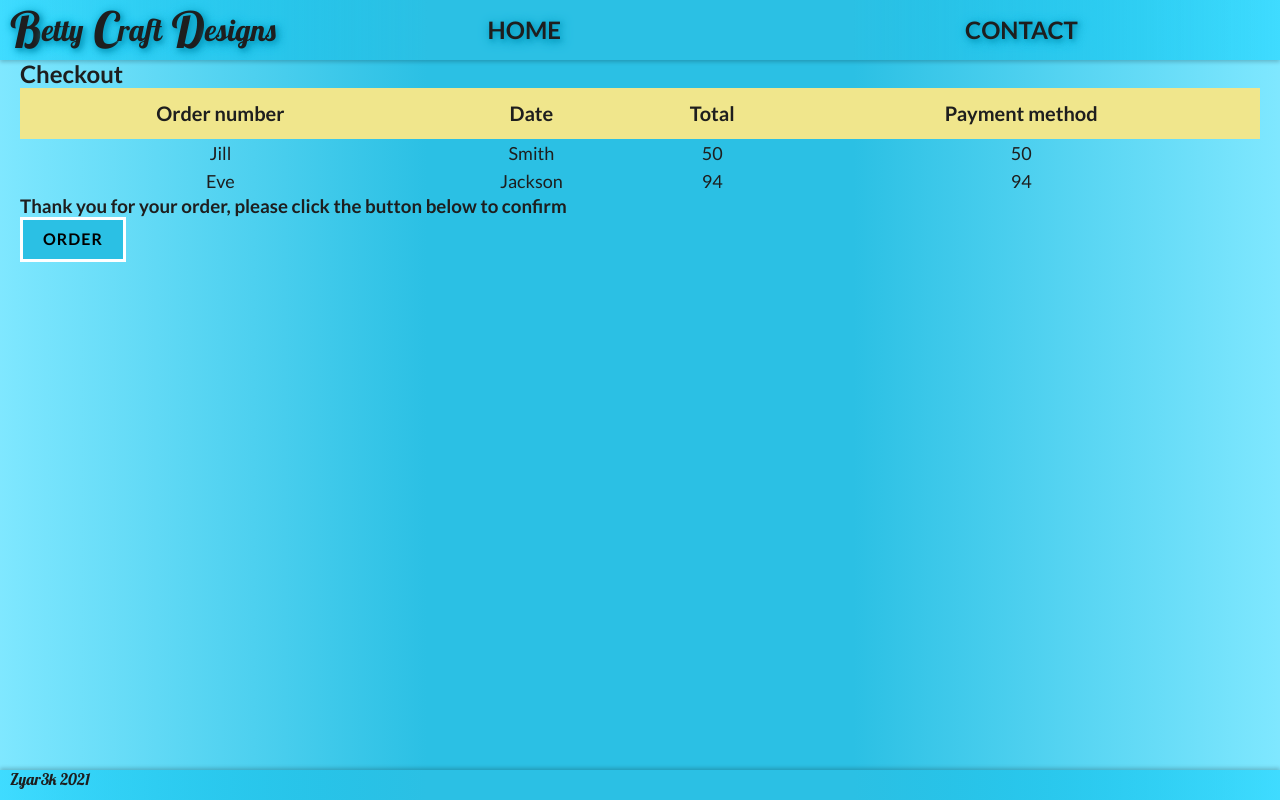
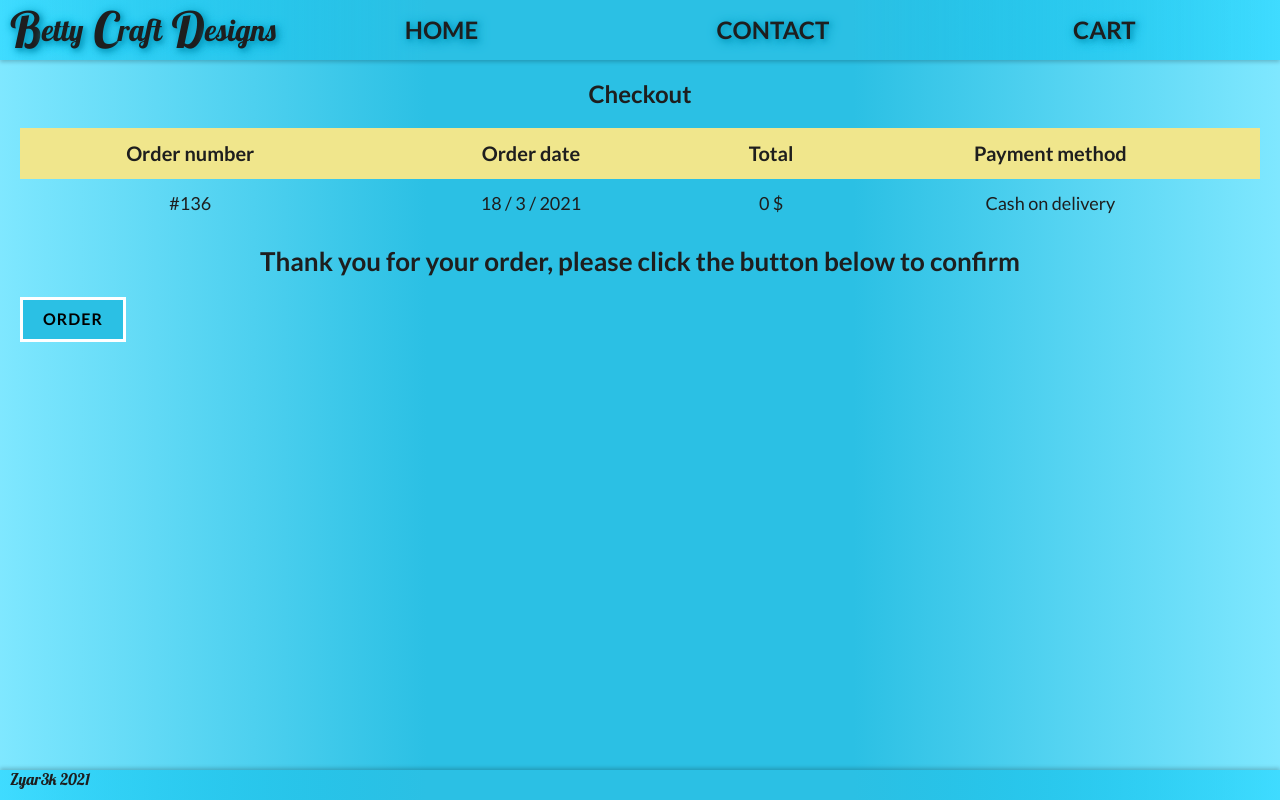
Before and after one commit to Zyar3k/online_shop_bcd--v.2, a React (Create React App) app: page /summary in a window 1280 px wide. Both pictures are taken after a click on the button "PLACE ORDER". Built offline with nearby package versions, Linux system fonts and the light colour scheme.

Commit message:
Add clearcart

```diff
--- a/src/components/common/CartIndicator/CartIndicator.js
+++ b/src/components/common/CartIndicator/CartIndicator.js
@@ -3,7 +3,7 @@ import styles from "./CartIndicator.module.scss";
 const CartIndicator = ({ isOpen, price, cart }) => {
   return (
     <span className={!isOpen ? `${styles.isOpen}` : null}>
-      <p>Cart {cart.length === 0 ? null : `${price}$  (${cart.length})`}</p>
+      <p>{cart.length === 0 ? null : `${price}$  (${cart.length})`}</p>
     </span>
   );
 };
--- a/src/components/common/CartIndicator/CartIndicator.module.scss
+++ b/src/components/common/CartIndicator/CartIndicator.module.scss
@@ -1 +1,7 @@
 @import "../../../styles/global.scss";
+
+span {
+  p {
+    margin-left: 10px;
+  }
+}
--- a/src/components/features/Checkout/Checkout.js
+++ b/src/components/features/Checkout/Checkout.js
@@ -5,9 +5,9 @@ import OrderCheckout from "../OrderCheckout/OrderCheckout";
 
 import styles from "./Checkout.module.scss";
 
-const Checkout = ({ price, cart }) => {
+const Checkout = ({ price, cart, clearCart }) => {
   const [isCorrect, setIsCorrect] = useState(false);
-  console.log(isCorrect);
+  console.log(clearCart);
   const correct = () => setIsCorrect(true);
   // cart, products??, price
   console.log("cart: ", cart);
@@ -64,7 +64,7 @@ const Checkout = ({ price, cart }) => {
           </div>
         </>
       ) : (
-        <FinalConfirm cart={cart} price={price} />
+        <FinalConfirm cart={cart} price={price} clearCart={clearCart} />
       )}
     </div>
   );
--- a/src/components/features/Checkout/Checkout.module.scss
+++ b/src/components/features/Checkout/Checkout.module.scss
@@ -2,6 +2,11 @@
 
 .checkoutWrapper {
   // border: 1px solid black;
+
+  h2 {
+    padding: 20px;
+    text-align: center;
+  }
 
   .checkoutFormWrapper {
     // border: 1px solid black;
--- a/src/components/features/Checkout/CheckoutContainer.js
+++ b/src/components/features/Checkout/CheckoutContainer.js
@@ -1,5 +1,5 @@
 import { connect } from "react-redux";
-import { getCart, getPrice } from "../../../redux/productRedux";
+import { getCart, getPrice, clearCart } from "../../../redux/productRedux";
 
 import Checkout from "./Checkout";
 
@@ -8,4 +8,8 @@ const mapStateToProps = (state) => ({
   price: getPrice(state),
 });
 
-export default connect(mapStateToProps)(Checkout);
+const mapDispatchToProps = (dispatch) => ({
+  clearCart: () => dispatch(clearCart()),
+});
+
+export default connect(mapStateToProps, mapDispatchToProps)(Checkout);
--- a/src/components/features/FinalConfirm/FinalConfirm.js
+++ b/src/components/features/FinalConfirm/FinalConfirm.js
@@ -1,44 +1,56 @@
+import { Link } from "react-router-dom";
+
 import Button from "../../common/Button/Button";
 import styles from "./FinalConfirm.module.scss";
 
-const FinalConfirm = ({ cart, price }) => {
-  console.log(cart);
-  console.log(price);
-  const clearCart = (cart) => {
-    cart = [];
-    price = 0;
-    console.log("cart", cart);
-    console.log("price", price);
-    // console.log("clear");
+const FinalConfirm = ({ cart, price, clearCart }) => {
+  // console.log(cart);
+  // console.log(price);
+  const clearCartTest = () => {
+    clearCart();
   };
+
+  const today = () => {
+    const date = new Date();
+    const day = date.getDate();
+    let month = date.getMonth();
+    month += 1;
+    const year = date.getFullYear();
+    const todayDate = `${day} / ${month} / ${year}`;
+
+    return todayDate;
+  };
+
   return (
     <div>
       <table>
         <tr>
           <th>Order number</th>
-          <th>Date</th>
+          <th>Order date</th>
           <th>Total</th>
           <th>Payment method</th>
         </tr>
-        <tr>
-          <td>Jill</td>
-          <td>Smith</td>
-          <td>50</td>
-          <td>50</td>
-        </tr>
-        <tr>
-          <td>Eve</td>
-          <td>Jackson</td>
-          <td>94</td>
-          <td>94</td>
+        <tr className={styles.orderConfirm}>
+          <td>
+            <p>#{Math.floor(Math.random() * 1000)}</p>
+          </td>
+          <td>
+            <p>{today()}</p>
+          </td>
+          <td>
+            <p>{price} $</p>
+          </td>
+          <td>
+            <p>Cash on delivery</p>
+          </td>
         </tr>
       </table>
-      <h3>
+      <h3 className={styles.thanks}>
         Thank you for your order, please click the button below to confirm
       </h3>
-      <div>
-        <Button onClick={clearCart}>Order</Button>
-      </div>
+      <Link to='/'>
+        <Button onClick={clearCartTest}>Order</Button>
+      </Link>
     </div>
   );
 };
--- a/src/components/features/FinalConfirm/FinalConfirm.module.scss
+++ b/src/components/features/FinalConfirm/FinalConfirm.module.scss
@@ -0,0 +1,12 @@
+.orderConfirm {
+  p {
+    padding: 10px;
+    // background-color: red;
+  }
+}
+.thanks {
+  padding: 20px;
+  font-size: 26px;
+  // background-color: red;
+  text-align: center;
+}
--- a/src/components/layout/Header/Header.js
+++ b/src/components/layout/Header/Header.js
@@ -38,15 +38,23 @@ const Header = ({ isOpen, setIsOpen, price, cart }) => {
           >
             <p>Contact</p>
           </NavLink>
-          {!cart.length < 1 ? (
-            <NavLink
-              onClick={closeMobileMenu}
-              className={styles.navItem}
-              to='/cart'
-            >
+          <NavLink
+            onClick={closeMobileMenu}
+            className={
+              cart.length === 0
+                ? `${styles.navItem}`
+                : `${styles.navItem} ${styles.productInCart}`
+            }
+            to='/cart'
+          >
+            <p>
+              <i className={`fas fa-cart-arrow-down ${styles.cartIcon}`}></i>
+              Cart{" "}
+            </p>
+            {!cart.length < 1 ? (
               <CartIndicator price={price} cart={cart} />
-            </NavLink>
-          ) : null}
+            ) : null}
+          </NavLink>
         </div>
         <div className={styles.toggleMenuWrapper}>
           <i
--- a/src/components/layout/Header/Header.module.scss
+++ b/src/components/layout/Header/Header.module.scss
@@ -42,6 +42,30 @@
         transition: all 0.2s ease;
         text-shadow: 2px 2px 4px rgb(13, 162, 198),
           2px 2px 8px rgb(13, 162, 198), 2px 2px 12px rgb(13, 162, 198);
+
+        &.productInCart {
+          background-color: khaki;
+          border-radius: 14px;
+          height: 80%;
+          margin: auto auto;
+          text-shadow: 2px 2px 4px rgb(13, 162, 198),
+            2px 2px 8px rgb(13, 162, 198), 2px 2px 12px rgb(13, 162, 198);
+          text-shadow: none;
+          // width: 90%;
+          .cartIcon {
+            font-size: 30px;
+            padding: 0 8px;
+            display: inline-block;
+            color: #2bc0e4;
+          }
+          &:hover {
+            color: #2bc0e4;
+          }
+        }
+
+        .cartIcon {
+          display: none;
+        }
 
         &:hover {
           color: khaki;
--- a/src/redux/productRedux.js
+++ b/src/redux/productRedux.js
@@ -22,6 +22,7 @@ export const PLUS_PRODUCT_CART = createActionName("PLUS_PRODUCT_CART");
 export const REMOVE_CART_PRODUCT = createActionName("REMOVE_CART_PRODUCT");
 export const DELETE_CART_PRODUCT = createActionName("DELETE_CART_PRODUCT");
 export const CALCULATE_PRICE = createActionName("CALCULATE_PRICE");
+export const CLEAR_CART = createActionName("CLEAR_CART");
 
 const START_REQUEST = createActionName("START_REQUEST");
 const END_REQUEST = createActionName("END_REQUEST");
@@ -39,6 +40,10 @@ export const removeCartProduct = (id) => ({ id, type: REMOVE_CART_PRODUCT });
 export const deleteCartProduct = (payload) => ({
   payload,
   type: DELETE_CART_PRODUCT,
+});
+export const clearCart = (payload) => ({
+  payload,
+  type: CLEAR_CART,
 });
 export const calculatePrice = () => ({ type: CALCULATE_PRICE });
 
@@ -148,6 +153,8 @@ export default function reducer(statePart = initialState, action = {}) {
         roundPrice = 0;
       }
       return { ...statePart, price: roundPrice };
+    case CLEAR_CART:
+      return { ...statePart, cart: [], price: 0 };
     default:
       return statePart;
   }
```
